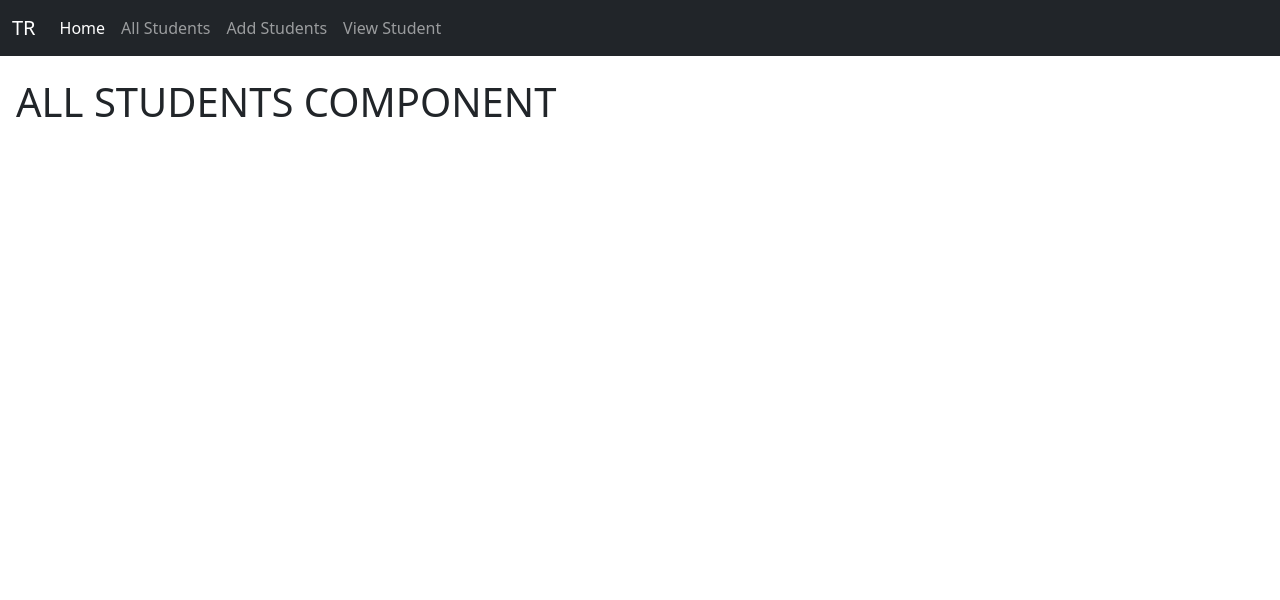
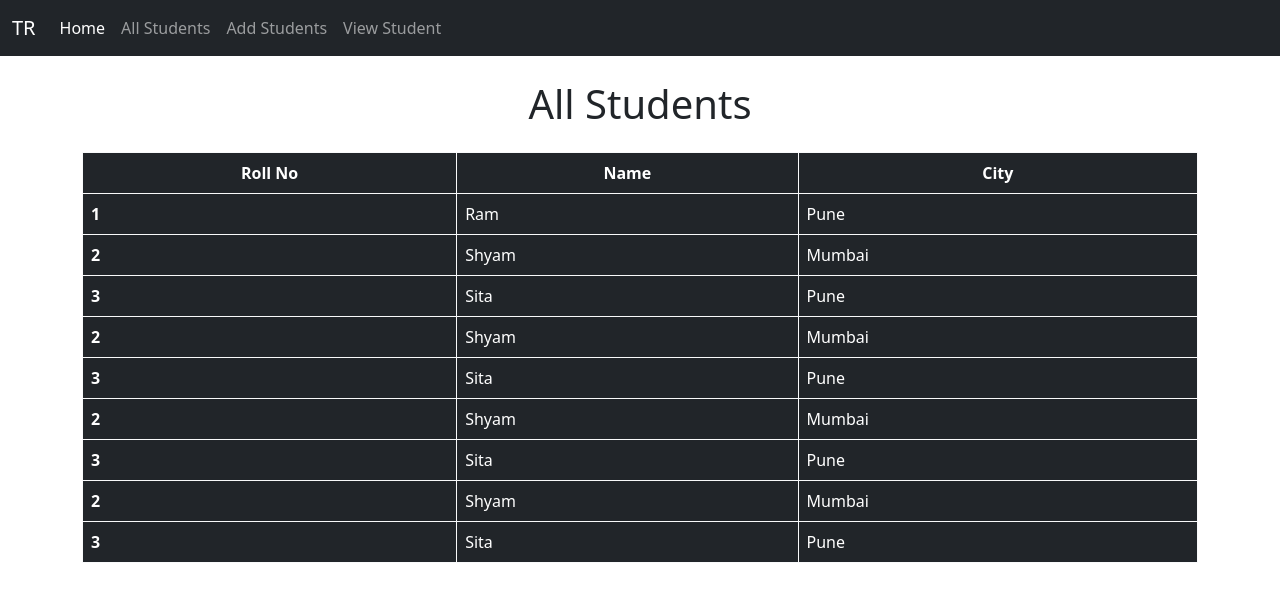
Before and after one commit to vijayghore2024/students-app, a React (Create React App) app: page /allstudents in a window 1280 px wide. Shown: the top 600 px of the page. Built offline with nearby package versions, Linux system fonts and the light colour scheme.

Commit message:
2023-12-30

```diff
--- a/src/components/AddStudent.jsx
+++ b/src/components/AddStudent.jsx
@@ -2,9 +2,40 @@ import React from 'react'
 
 const AddStudent = () => {
   return (
-    <div className='p-3 fs-1'>
-      ADD STUDENT COMPONENT
+    <div className='d-flex flex-column justify-content-center align-items-center'>
+
+      <h1 className='text-center my-3'>Add Student</h1>
+    <div className='p-4 w-50  border border-dark'>
+
+      <div className="mb-3">
+        <label htmlFor="stud_name" className="form-label">Student Name</label>
+        <input type="text" className="form-control" id="stud_name" name="stud_name" placeholder="Student Name"/>
+      </div>
+      <div className="mb-3">
+        <label htmlFor="stud_email" className="form-label">Email address</label>
+        <input type="email" className="form-control" id="stud_email" name='stud_email' placeholder="name@example.com"/>
+      </div>
+      <div className="mb-3">
+        <label htmlFor="stud_mob" className="form-label">Student Mobile</label>
+        <input type="text" className="form-control" id="stud_mob" name="stud_mob" placeholder="Student Mobile"/>
+      </div>
+      <div className="mb-3">
+        <label htmlFor="stud_mob" className="form-label">Student City</label>
+        <input type="text" className="form-control" placeholder="Student City"/>
+      </div>
+      <div className="mb-3">
+        <label htmlFor="address" className="form-label">
+          Addresss
+        </label>
+        <textarea className="form-control" id="address" rows="3"></textarea>
+      </div>
+
+      <div className='d-flex justify-content-center'>
+        <button className="btn btn-dark">Add Student</button>
+      </div>
     </div>
+    </div>
+
   )
 }
 
--- a/src/components/AllStudents.jsx
+++ b/src/components/AllStudents.jsx
@@ -2,8 +2,64 @@ import React from 'react'
 
 const AllStudents = () => {
   return (
-    <div className='p-3 fs-1'>
-      ALL STUDENTS COMPONENT
+    <div className='container'>
+      <h1 className='text-center my-4'>All Students</h1>
+      <table className="table table-dark table-hover table-bordered border-light">
+        <thead>
+          <tr>
+            <th scope="col" className='text-center'>Roll No</th>
+            <th scope="col" className='text-center'>Name</th>
+            <th scope="col" className='text-center'>City</th>
+          </tr>
+        </thead>
+        <tbody>
+          <tr>
+            <th scope="row">1</th>
+            <td>Ram</td>
+            <td>Pune</td>
+          </tr>
+          <tr>
+            <th scope="row">2</th>
+            <td>Shyam</td>
+            <td>Mumbai</td>
+          </tr>
+          <tr>
+            <th scope="row">3</th>
+            <td>Sita</td>
+            <td>Pune</td>
+          </tr>
+          <tr>
+            <th scope="row">2</th>
+            <td>Shyam</td>
+            <td>Mumbai</td>
+          </tr>
+          <tr>
+            <th scope="row">3</th>
+            <td>Sita</td>
+            <td>Pune</td>
+          </tr>
+          <tr>
+            <th scope="row">2</th>
+            <td>Shyam</td>
+            <td>Mumbai</td>
+          </tr>
+          <tr>
+            <th scope="row">3</th>
+            <td>Sita</td>
+            <td>Pune</td>
+          </tr>
+          <tr>
+            <th scope="row">2</th>
+            <td>Shyam</td>
+            <td>Mumbai</td>
+          </tr>
+          <tr>
+            <th scope="row">3</th>
+            <td>Sita</td>
+            <td>Pune</td>
+          </tr>
+        </tbody>
+      </table>
     </div>
   )
 }
--- a/src/components/ViewStudent.jsx
+++ b/src/components/ViewStudent.jsx
@@ -2,8 +2,16 @@ import React from 'react'
 
 const ViewStudent = () => {
   return (
-    <div  className='p-3 fs-1'>
-      VIEW STUDENT COMPONENT
+    <div className='p-3'>
+      <h1 className='text-center py-3'>View Student</h1>
+
+      <div className='d-flex justify-content-center fs-2'>
+          <label htmlFor="stud_name" className="px-3">Enter Roll no: </label>
+
+          <input type="number" className="px-3" id="stud_name" name="stud_name" placeholder="Roll No.." />
+
+          <button className='btn btn-dark px-3'>Search</button>
+      </div>
     </div>
   )
 }
```
